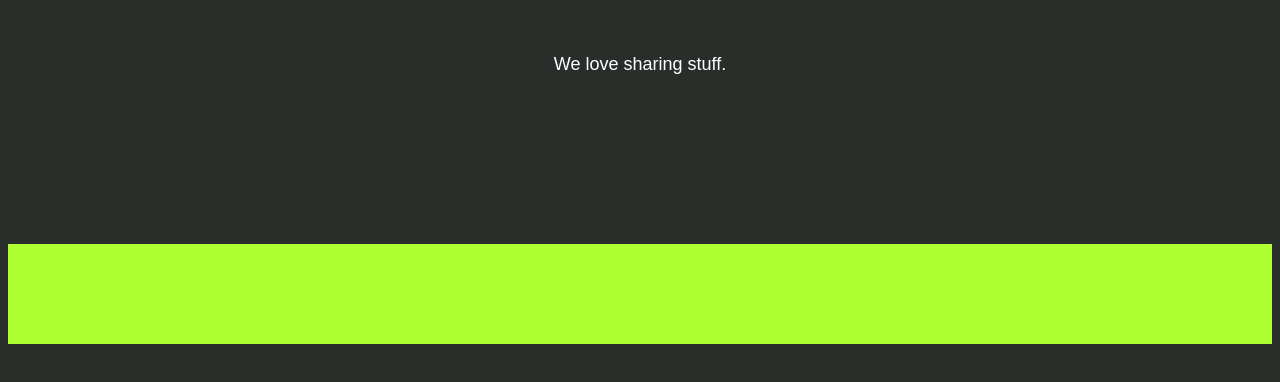
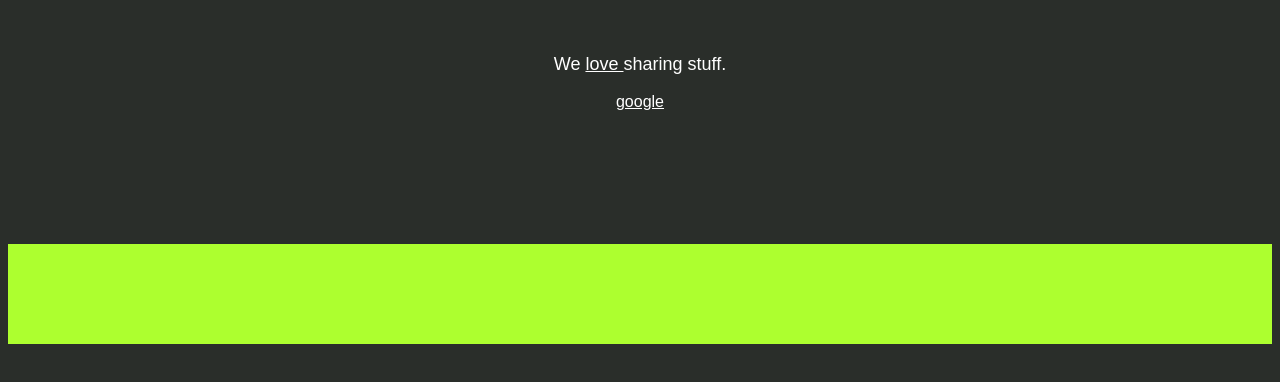
Before and after one commit to ZenitramRafael/HTML_CSS_Course-YouTube, a plain HTML site: page Project1/index.html in a window 1280 px wide. Shown: the part 394-776 px from the top of the page. Drawn offline with Linux system fonts and the light colour scheme.

Commit message:
Make a clickable link
2:34:41

```diff
--- a/Project1/index.html
+++ b/Project1/index.html
@@ -17,7 +17,8 @@
 
         <main>
             <h1>let's meat</h1>
-            <p>We love sharing stuff.</p>
+            <p>We <a href="#"> love </a> sharing stuff.</p>
+            <a href="https://www.google.com" target="_blank">google</a>
         </main>
 
         <footer></footer>
--- a/Project1/style.css
+++ b/Project1/style.css
@@ -49,3 +49,8 @@ p {
     color: white;
     font-family: Arial, Helvetica, sans-serif;
 }
+
+a {
+    color: white;
+    font-family: Arial, Helvetica, sans-serif;
+}
```
